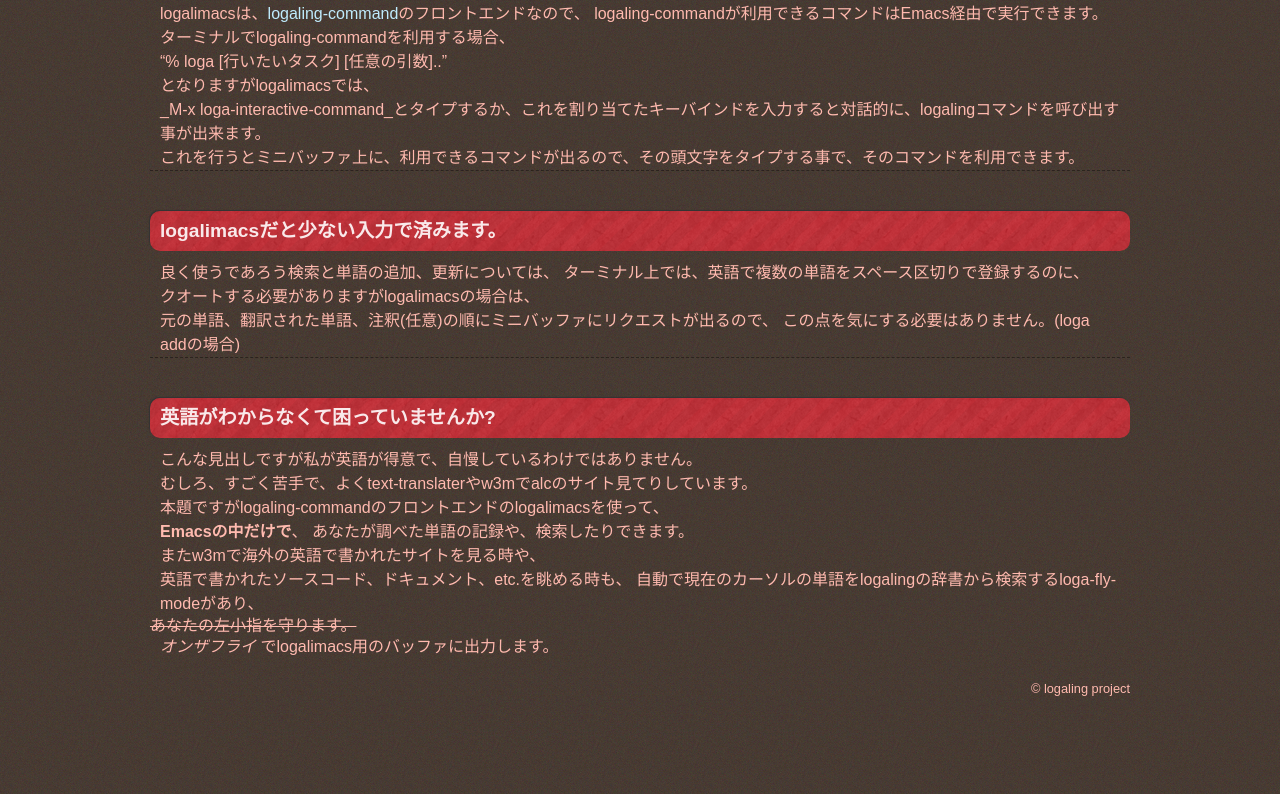
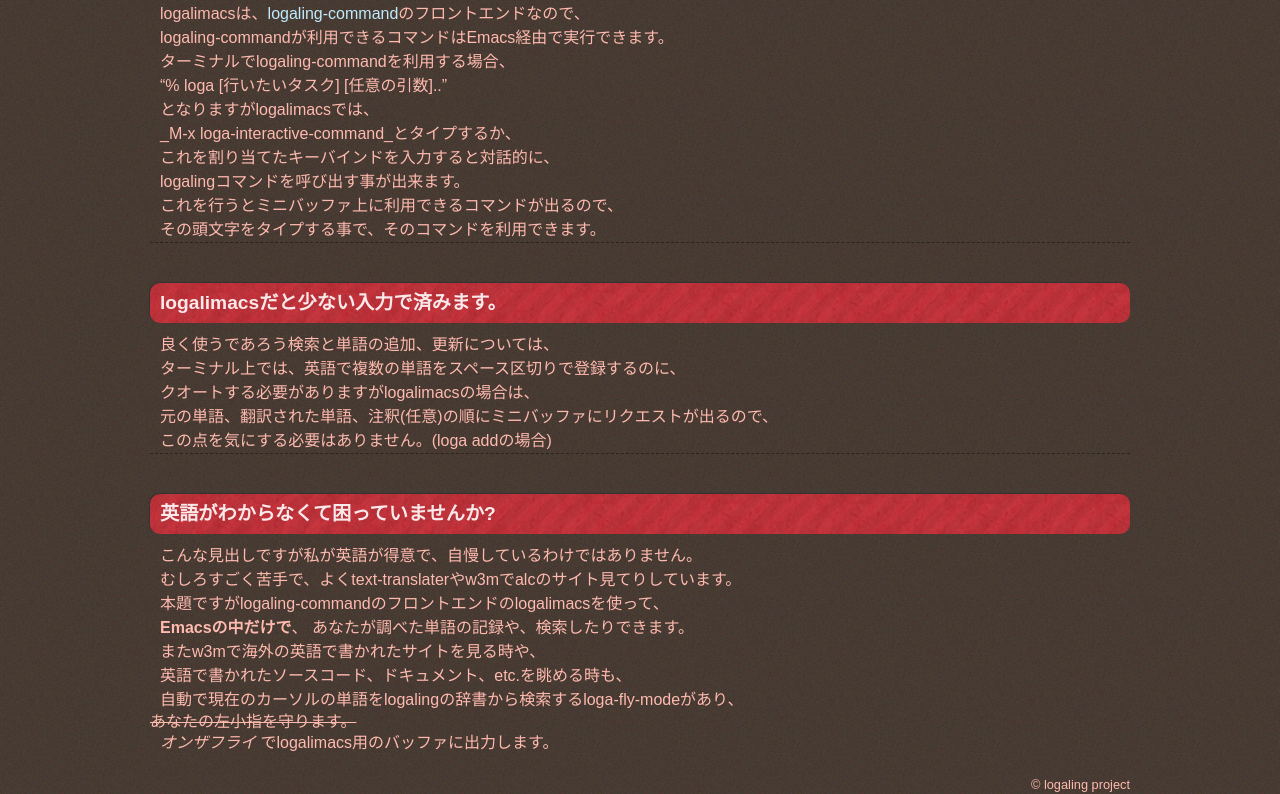
Before and after one commit to logaling/logaling.github.com, a Jekyll site: the page built from logalimacs/tutorial.md, in a window 1280 px wide. Shown: the part 364-1158 px from the top of the page. Built offline with Jekyll 4.4.1, drawn with Linux system fonts in a browser that asks for light colours; some web fonts are replaced; Markdown is read by kramdown in place of the engine named in the settings.

```diff
--- a/logalimacs/tutorial.md
+++ b/logalimacs/tutorial.md
@@ -12,8 +12,11 @@ logaling-commandが利用できるコマンドはEmacs経由で実行できま
 ターミナルでlogaling-commandを利用する場合、
 "% loga [行いたいタスク] [任意の引数].."
 となりますがlogalimacsでは、
-_M-x loga-interactive-command_とタイプするか、これを割り当てたキーバインドを入力すると対話的に、logalingコマンドを呼び出す事が出来ます。
-これを行うとミニバッファ上に、利用できるコマンドが出るので、その頭文字をタイプする事で、そのコマンドを利用できます。
+_M-x loga-interactive-command_とタイプするか、
+これを割り当てたキーバインドを入力すると対話的に、
+logalingコマンドを呼び出す事が出来ます。
+これを行うとミニバッファ上に利用できるコマンドが出るので、
+その頭文字をタイプする事で、そのコマンドを利用できます。
 
 ---
 ## logalimacsだと少ない入力で済みます。
@@ -26,7 +29,7 @@ _M-x loga-interactive-command_とタイプするか、これを割り当てた
 ---
 ## 英語がわからなくて困っていませんか?
 こんな見出しですが私が英語が得意で、自慢しているわけではありません。
-むしろ、すごく苦手で、よくtext-translaterやw3mでalcのサイト見てりしています。
+むしろすごく苦手で、よくtext-translaterやw3mでalcのサイト見てりしています。
 本題ですがlogaling-commandのフロントエンドのlogalimacsを使って、
 __Emacsの中だけで__、
 あなたが調べた単語の記録や、検索したりできます。
```
